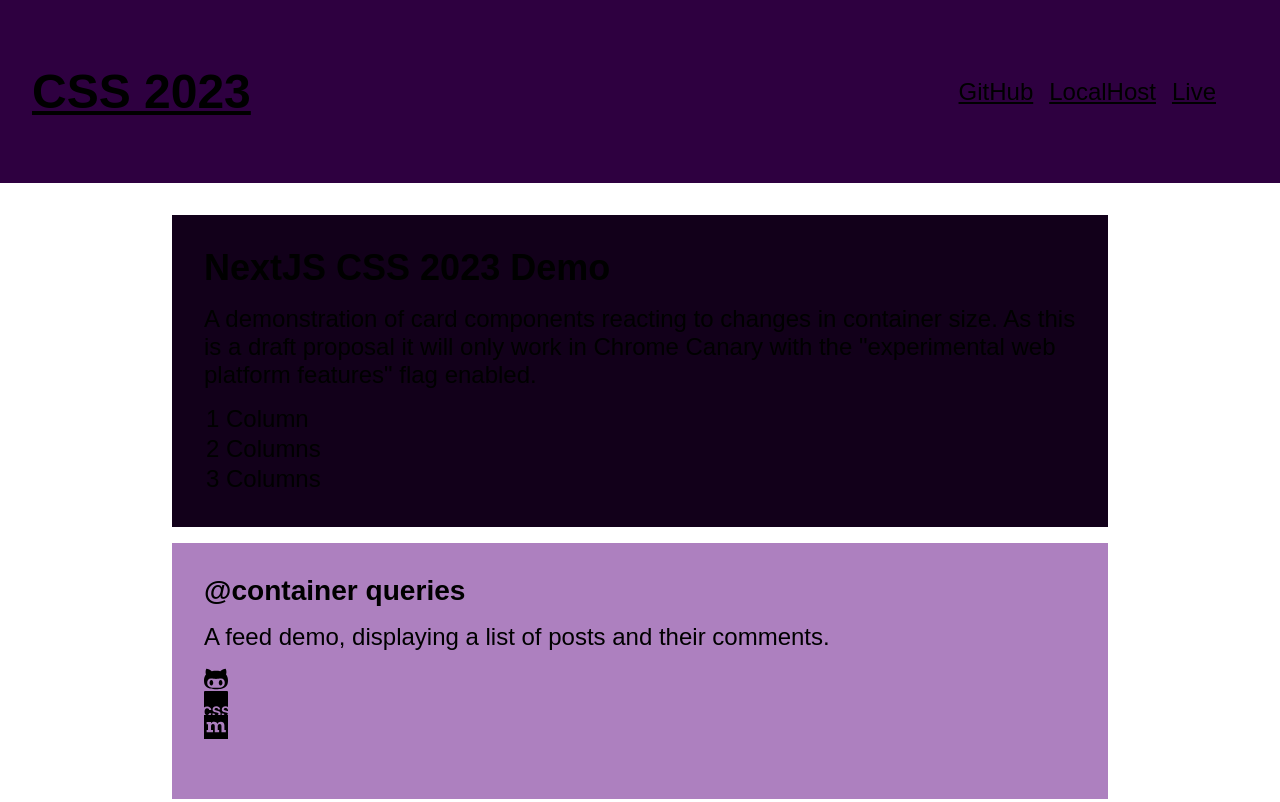
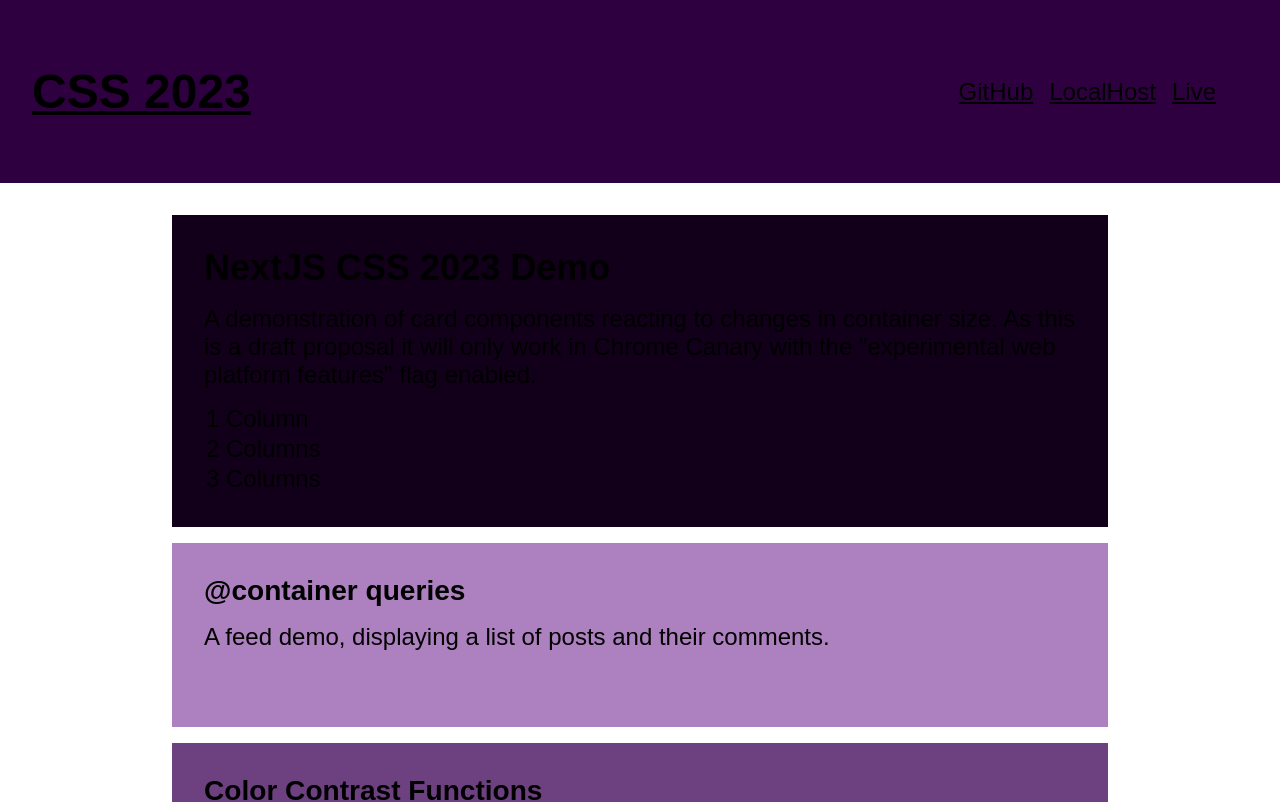
Before and after one commit to gotpop/css-2023, a Next.js app: page / in a window 1280 px wide. Shown: the top 802 px of the page. Built offline with nearby package versions, Linux system fonts and the light colour scheme.

Commit message:
Layout shift test

```diff
--- a/src/components/Card/index.tsx
+++ b/src/components/Card/index.tsx
@@ -10,9 +10,7 @@ export default function Card({ content }) {
     <article className={styles.card}>
       <h1>{title}</h1>
       <p>{text}</p>
-      <TfiGithub />
-      <SiCsswizardry />
-      <SiMozilla />
+
     </article>
   )
 }
```
